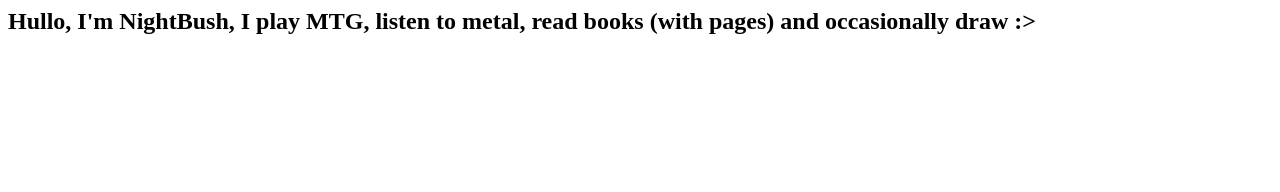
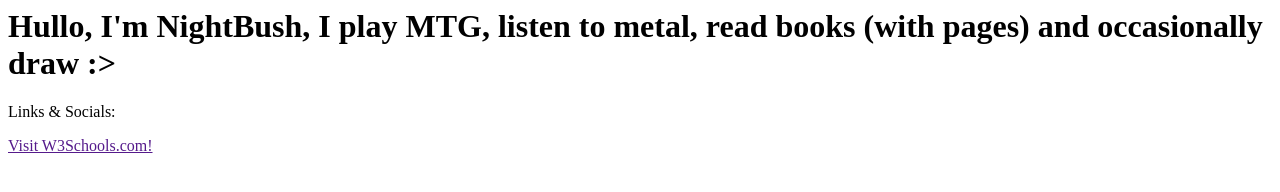
Before and after one commit to NightBush/NightBush, a plain HTML site: page index.html in a window 1280 px wide. Drawn offline with Linux system fonts and the light colour scheme.

Commit message:
Update index.html

```diff
--- a/index.html
+++ b/index.html
@@ -1 +1,4 @@
-<h2>Hullo, I'm NightBush, I play MTG, listen to metal, read books (with pages) and occasionally draw :></h2>
+<h1>Hullo, I'm NightBush, I play MTG, listen to metal, read books (with pages) and occasionally draw :></h1>
+
+<h2></h2>Links & Socials: </h2>
+<p><a href="">Visit W3Schools.com!</a></p>
```
